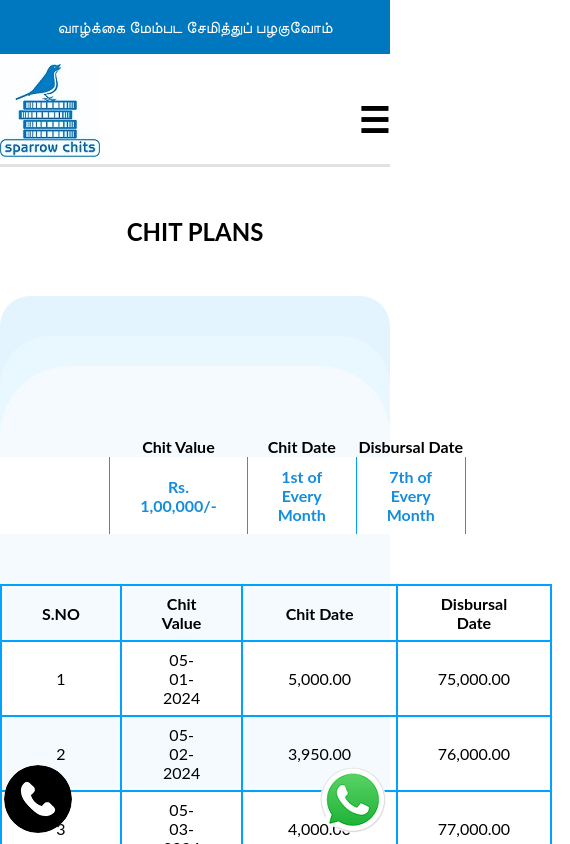
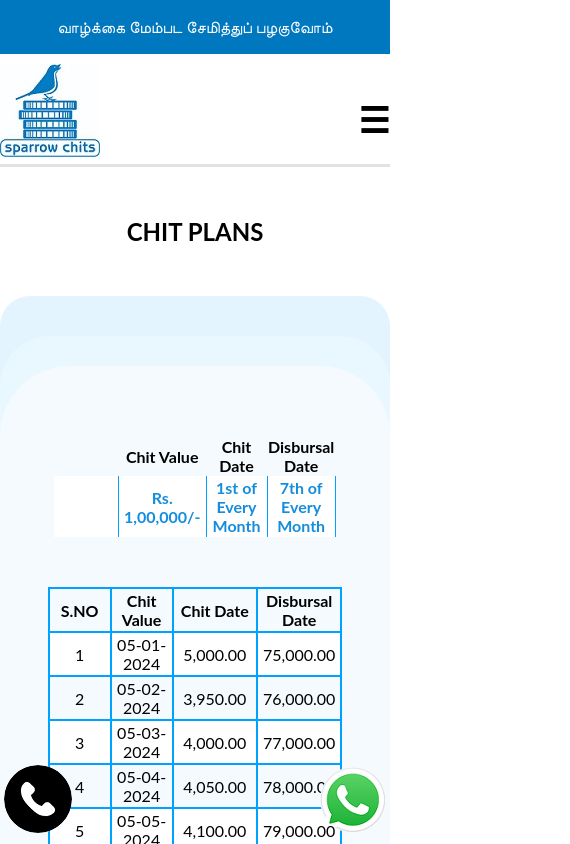
Before and after one commit to harithilak27/sparrowChits-angular-project, an Angular app: page /plan in a window 390 px wide. Shown: the top 844 px of the page, 570 px wide, since content can reach past the window. Built offline with nearby package versions, Linux system fonts and the light colour scheme.

Commit message:
committed

```diff
--- a/src/app/about-us/about-us.component.css
+++ b/src/app/about-us/about-us.component.css
@@ -79,3 +79,16 @@
         font-size: 23px;
     }
 }
+@media screen and (max-width: 500px) {
+    .about-heading{
+        width: 90%;
+        margin: 10px;
+    }
+    h2{
+        word-spacing: normal;
+        font-size: 20px;
+    }
+    p{
+        word-spacing: normal;
+    }
+}
--- a/src/app/contact-us/contact-us.component.css
+++ b/src/app/contact-us/contact-us.component.css
@@ -24,7 +24,7 @@
     /* text-align: center; */
     margin: 13px auto;
     width: 50%;
-    background-color: white;
+    background-color: rgb(247, 247, 247);
     box-shadow: 5px 6px 5px 5px #f0f0f0;
     padding: 15px 25px;
     border-radius: 10px;
@@ -83,3 +83,18 @@
 .submit:disabled{
     background-color: #777777;
 }
+@media screen and (max-width: 500px) {
+    form{
+        width: auto;
+    }
+    .section-2{
+        width: 90%;
+    }
+    h2{
+        word-spacing: normal;
+        font-size: 20px;
+    }
+    p{
+        word-spacing: normal;
+    }
+}
--- a/src/app/home/home.component.css
+++ b/src/app/home/home.component.css
@@ -51,5 +51,19 @@
     border-radius: 8px;
 }
 @media screen and (max-width:700px) {
-
+    .heading{
+        text-align: center;
+    }
+    .heading-innertext{
+        margin: 5px;
+    }
 }
+@media screen and (max-width: 500px) {
+    h2{
+        word-spacing: normal;
+        font-size: 20px;
+    }
+    p{
+        word-spacing: normal;
+    }
+}
--- a/src/app/plan/plan.component.css
+++ b/src/app/plan/plan.component.css
@@ -50,3 +50,34 @@
 tr:nth-child(even) {
     background-color: white;
 }
+@media screen and (max-width: 700px) {
+    table{
+        width: fit-content;
+    }
+    .table td{
+        color: rgb(20, 141, 220);
+        padding: 2px 2px;
+    }
+    .table td{
+        color: rgb(20, 141, 220);
+        padding: 2px 5px;
+        width: 90px;
+    }
+    .table-2 th , td{
+        border: 2.5px solid rgb(0, 162, 255);
+        padding: 2px 5px;
+        width: 90px;
+    }
+}
+@media screen and (max-width: 450px) {
+    .table td{
+        color: rgb(20, 141, 220);
+        padding: 2px 5px;
+        width: 50px;
+    }
+    .table-2 th , td{
+        border: 2.5px solid rgb(0, 162, 255);
+        padding: 2px 5px;
+        width: 50px;
+    }
+}
```
